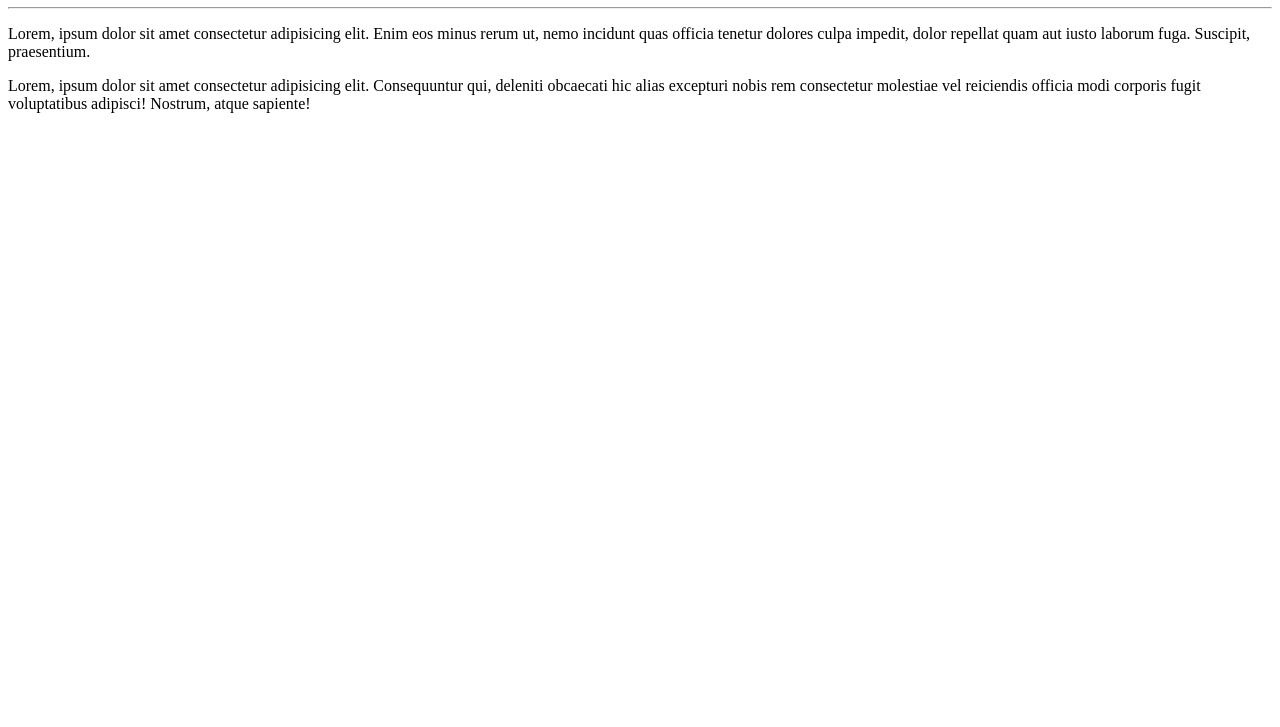
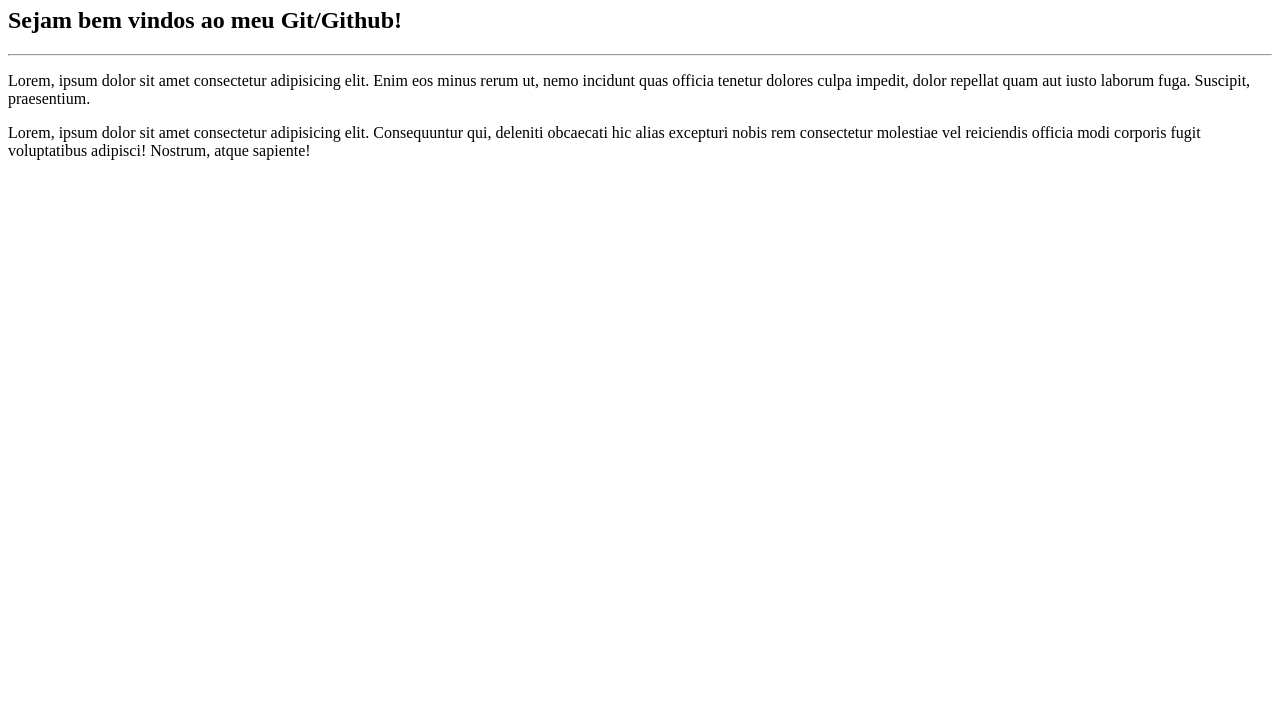
Before and after one commit to MarciDevCode/Ola-Mundo, a plain HTML site: page site exemplo 01/index.html in a window 1280 px wide. Shown: the part 73-800 px from the top of the page. Drawn offline with Linux system fonts and the light colour scheme.

```diff
--- a/site exemplo 01/index.html
+++ b/site exemplo 01/index.html
@@ -7,6 +7,8 @@
 </head>
 <body>
     <h1>Olá, Mundo!</h1>
+
+    <h2>Sejam bem vindos ao meu Git/Github!</h2>
         <hr>
         <p>Lorem, ipsum dolor sit amet consectetur adipisicing elit. Enim eos minus rerum ut, nemo incidunt quas officia tenetur dolores culpa impedit, dolor repellat quam aut iusto laborum fuga. Suscipit, praesentium.</p>
         <p>Lorem, ipsum dolor sit amet consectetur adipisicing elit. Consequuntur qui, deleniti obcaecati hic alias excepturi nobis rem consectetur molestiae vel reiciendis officia modi corporis fugit voluptatibus adipisci! Nostrum, atque sapiente!</p>
```
